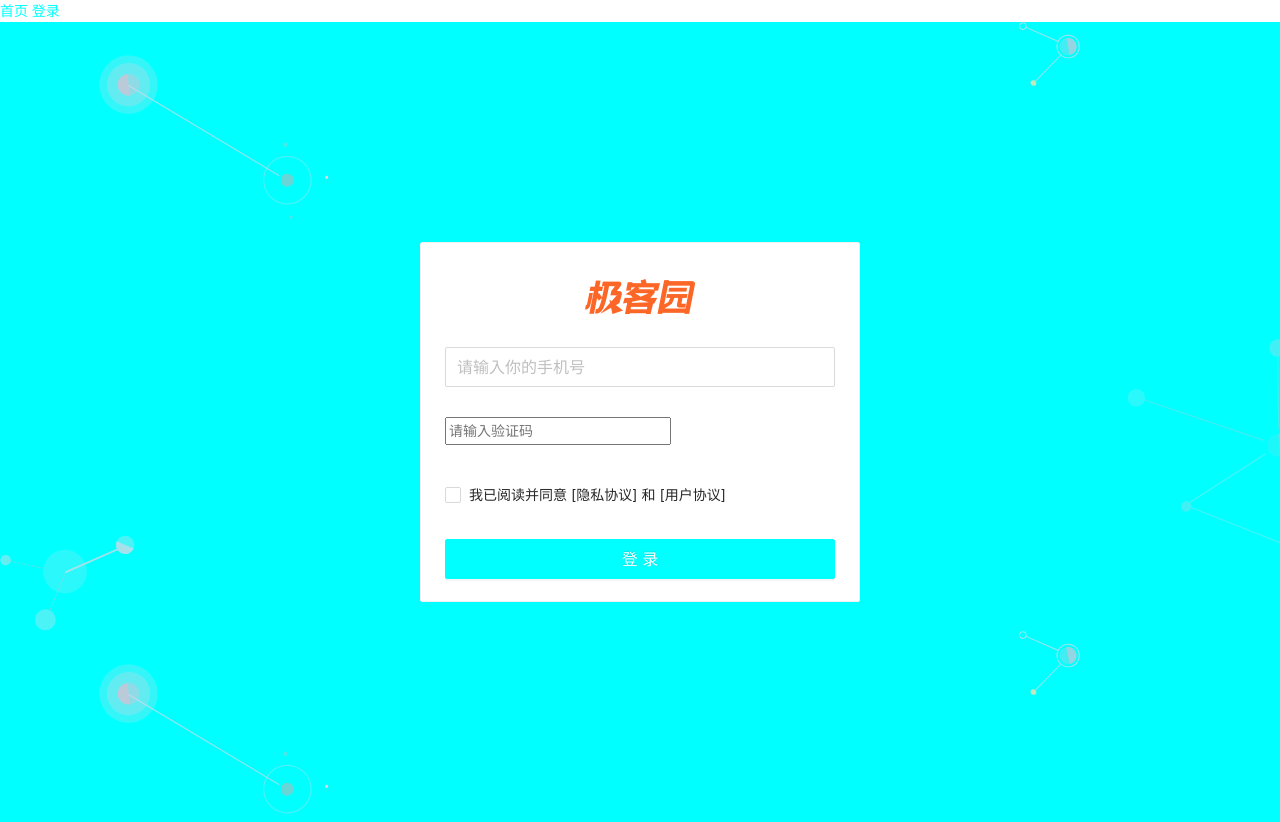
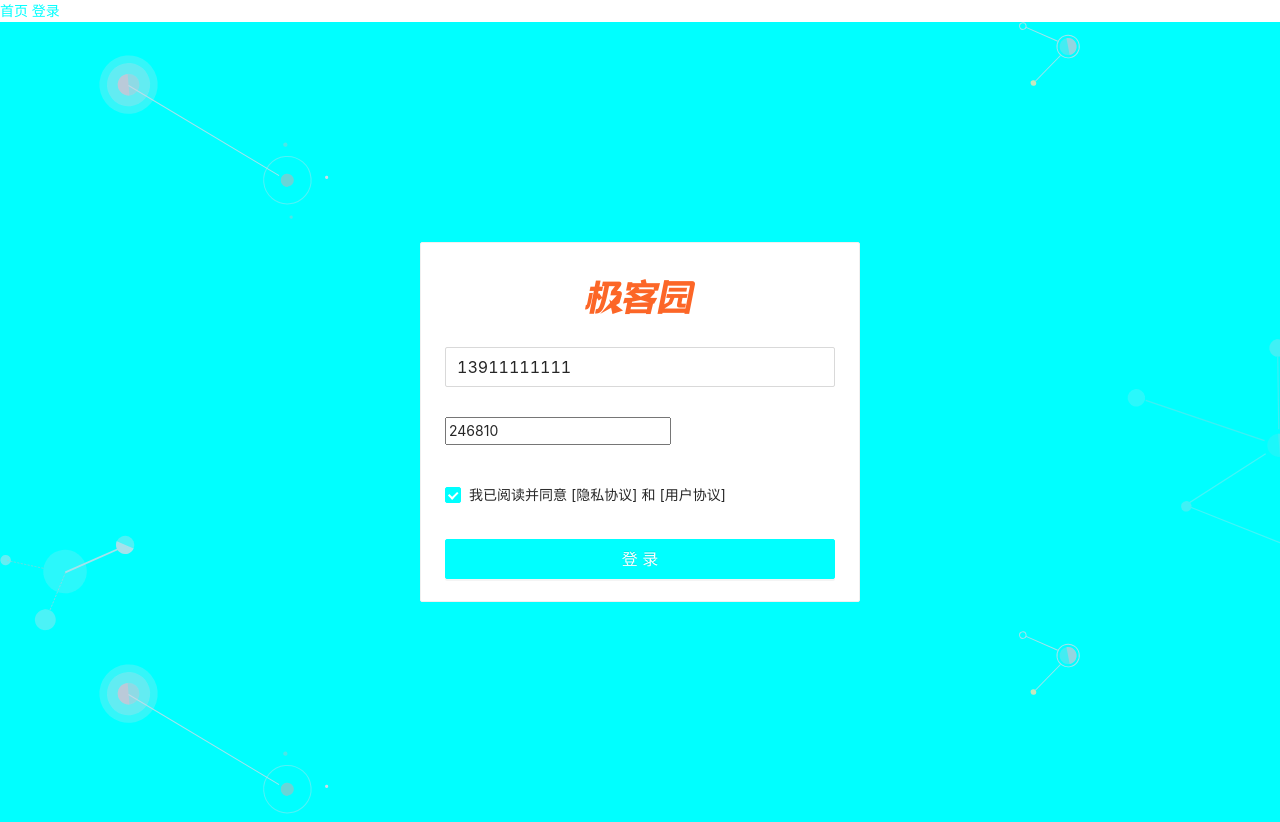
Before and after one commit to hai-an/Jikeyuan, a React (Create React App) app: page /login in a window 1280 px wide. Built offline with nearby package versions, Linux system fonts and the light colour scheme.

Commit message:
登录功能-axios请求封装

```diff
--- a/package.json
+++ b/package.json
@@ -8,6 +8,7 @@
     "@testing-library/react": "^13.4.0",
     "@testing-library/user-event": "^13.5.0",
     "antd": "4.24.10",
+    "axios": "^1.4.0",
     "craco-less": "^2.0.0",
     "react": "^18.2.0",
     "react-dom": "^18.2.0",
--- a/src/pages/Login/index.js
+++ b/src/pages/Login/index.js
@@ -2,22 +2,24 @@ import React, { Component } from 'react'
 import './index.less'
 import { Button, Checkbox, Form, Input, Card } from 'antd'
 import logo from '@/assets/logo.png'
-export default class Login extends Component {
-  /*******
-   * @description: 表单登录-功能
-   * @param {*} value 表单组件内接收的值
-   * @return {*}
-   */
-  login = value => {
-    console.log('value', value)
-  }
+import request from '@/utils/request'
+export default class onFinish extends Component {
   render() {
     return (
       <div className="login">
         <Card className="login-container">
           <img className="login-logo" src={logo} alt="" />
           {/* 表单 */}
-          <Form name="basic" onFinish={this.login} size="large">
+          <Form
+            name="basic"
+            onFinish={this.onFinish}
+            size="large"
+            initialValues={{
+              mobile: '13911111111',
+              code: '246810',
+              agree: true,
+            }}
+          >
             <Form.Item
               name="mobile"
               validateTrigger={['onBlur', 'onChange']}
@@ -53,7 +55,7 @@ export default class Login extends Component {
             </Form.Item>
 
             <Form.Item
-              name="agreer"
+              name="agree"
               valuePropName="checked"
               rules={[
                 {
@@ -78,4 +80,22 @@ export default class Login extends Component {
       </div>
     )
   }
+  /*******
+   * @description: 表单登录-功能
+   * @param {*} value 表单组件内接收的值
+   * @return {*}
+   */
+  onFinish = async ({ mobile, code }) => {
+    console.log('我要发送数据,进行登录了')
+
+    const res = await request({
+      method: 'post',
+      url: '/authorizations',
+      data: {
+        mobile,
+        code,
+      },
+    })
+    console.log('res', res)
+  }
 }
--- /dev/null
+++ b/src/utils/request.js
@@ -0,0 +1,33 @@
+import axios from 'axios'
+
+// 创建axios实例
+const instance = axios.create({
+  baseURL: 'http://geek.itheima.net/v1_0/',
+  timeout: 5000,
+})
+
+// 添加请求拦截器
+instance.interceptors.request.use(
+  function (config) {
+    // 在发送请求前做什么
+    return config
+  },
+  function (error) {
+    // 对请求错误做什么
+    return Promise.reject(error)
+  }
+)
+
+// 添加响应拦截器
+instance.interceptors.response.use(
+  function (response) {
+    // 对响应数据做什么
+    return response.data
+  },
+  function (error) {
+    // 对响应错误做什么
+    return Promise.reject(error)
+  }
+)
+
+export default instance
```
Also changed, not shown: src/pages/Login/demo.js (deleted, +0 -10 lines), 2 other files (tests, documents, lock files or other folders).
